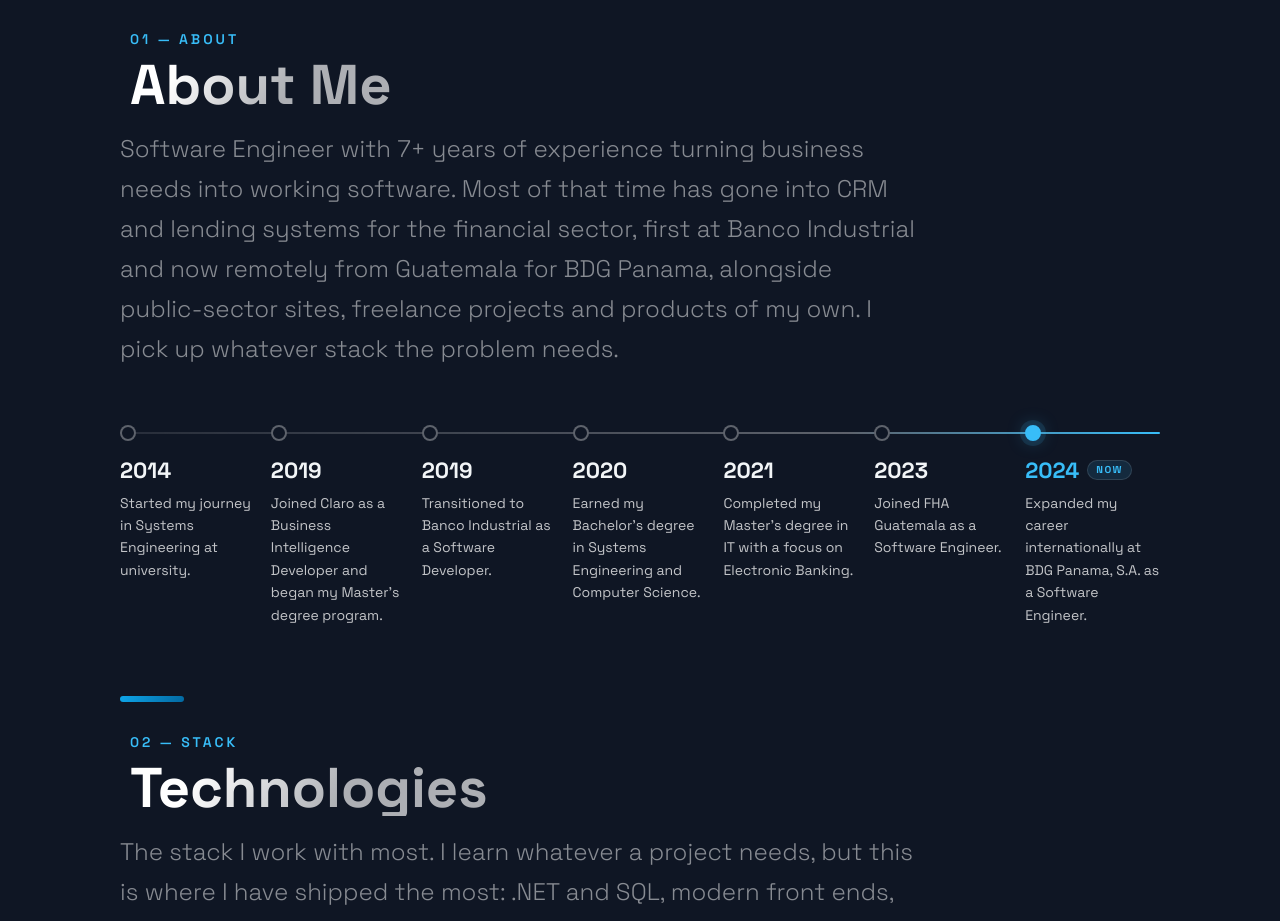
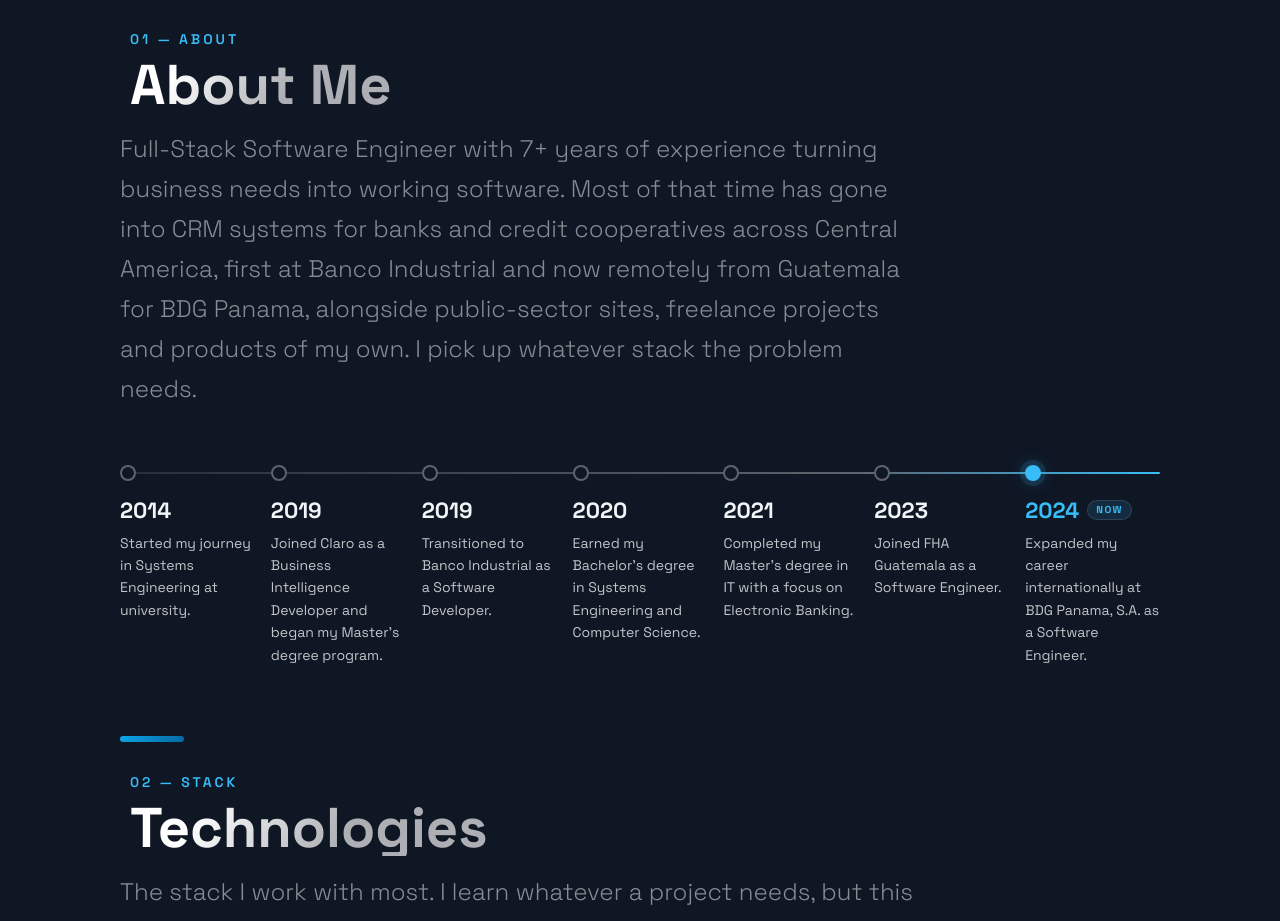
Before and after one commit to WernerOvalle/PortfolioWerner, a Next.js app: page / in a window 1280 px wide. Shown: the part 800-1721 px from the top of the page. Built offline with nearby package versions, Linux system fonts and the light colour scheme.

Commit message:
Open About with the full-stack title and the bank and cooperative clients
Co-Authored-By: Claude Opus 5.5 <noreply@anthropic.com>
Claude-Session: https://claude.ai/code/session_014shDLJZ4NZSWc3cEgypKJ8

```diff
--- a/src/components/TimeLine/TimeLine.js
+++ b/src/components/TimeLine/TimeLine.js
@@ -8,7 +8,7 @@ import { TimeLineData } from '../../constants/constants';
 const LAST_INDEX = TimeLineData.length - 1;
 
 const Timeline = () => {
-  const [yearsOfExperience, setYearsOfExperience] = useState(5);
+  const [yearsOfExperience, setYearsOfExperience] = useState(7);
 
   useEffect(() => {
     // Calculate years of experience on client side only to avoid hydration mismatch
@@ -27,7 +27,7 @@ const Timeline = () => {
       <AnimatedTitle eyebrow="01 — About">About Me</AnimatedTitle>
 
       <AnimatedText delay={0.3}>
-        Software Engineer with {yearsOfExperience}+ years of experience turning business needs into working software. Most of that time has gone into CRM and lending systems for the financial sector, first at Banco Industrial and now remotely from Guatemala for BDG Panama, alongside public-sector sites, freelance projects and products of my own. I pick up whatever stack the problem needs.
+        Full-Stack Software Engineer with {yearsOfExperience}+ years of experience turning business needs into working software. Most of that time has gone into CRM systems for banks and credit cooperatives across Central America, first at Banco Industrial and now remotely from Guatemala for BDG Panama, alongside public-sector sites, freelance projects and products of my own. I pick up whatever stack the problem needs.
       </AnimatedText>
 
       <AnimatedContainer animation="stagger" delay={0.5} staggerDelay={0.08}>
```
